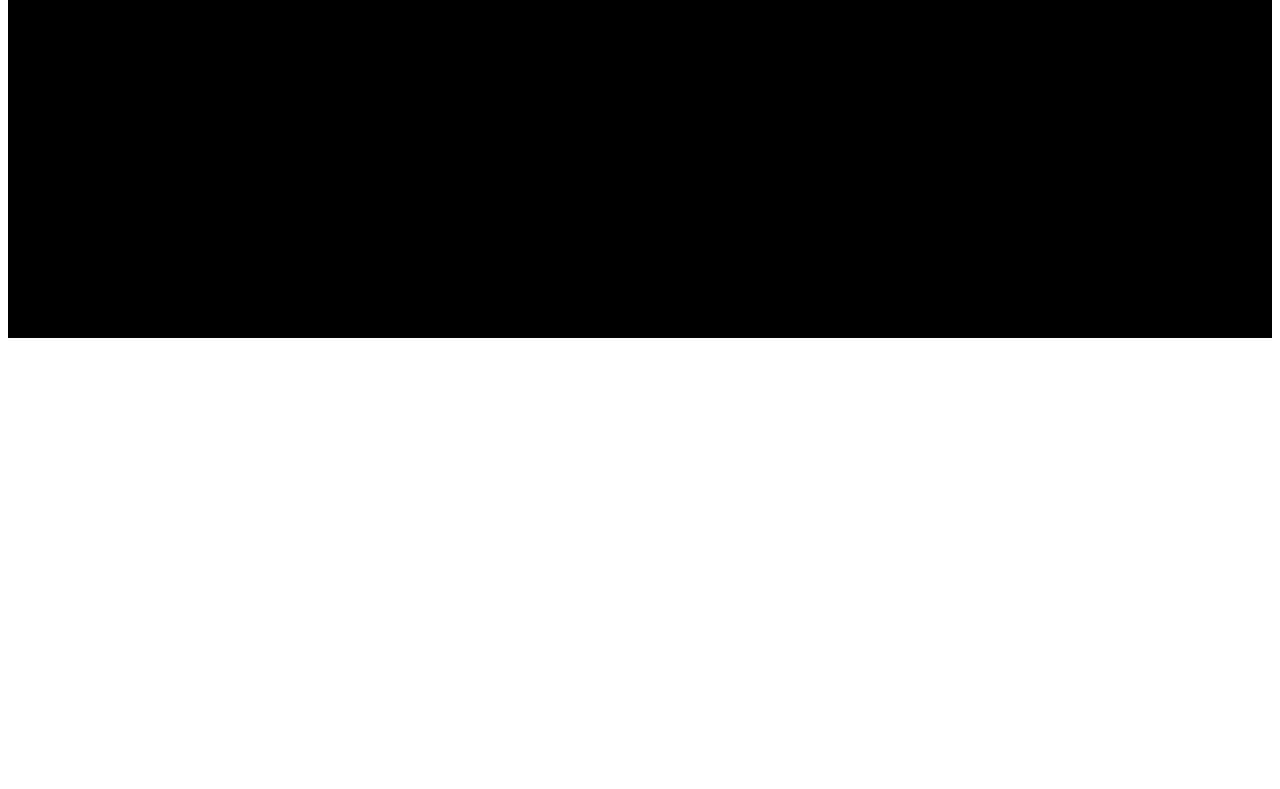
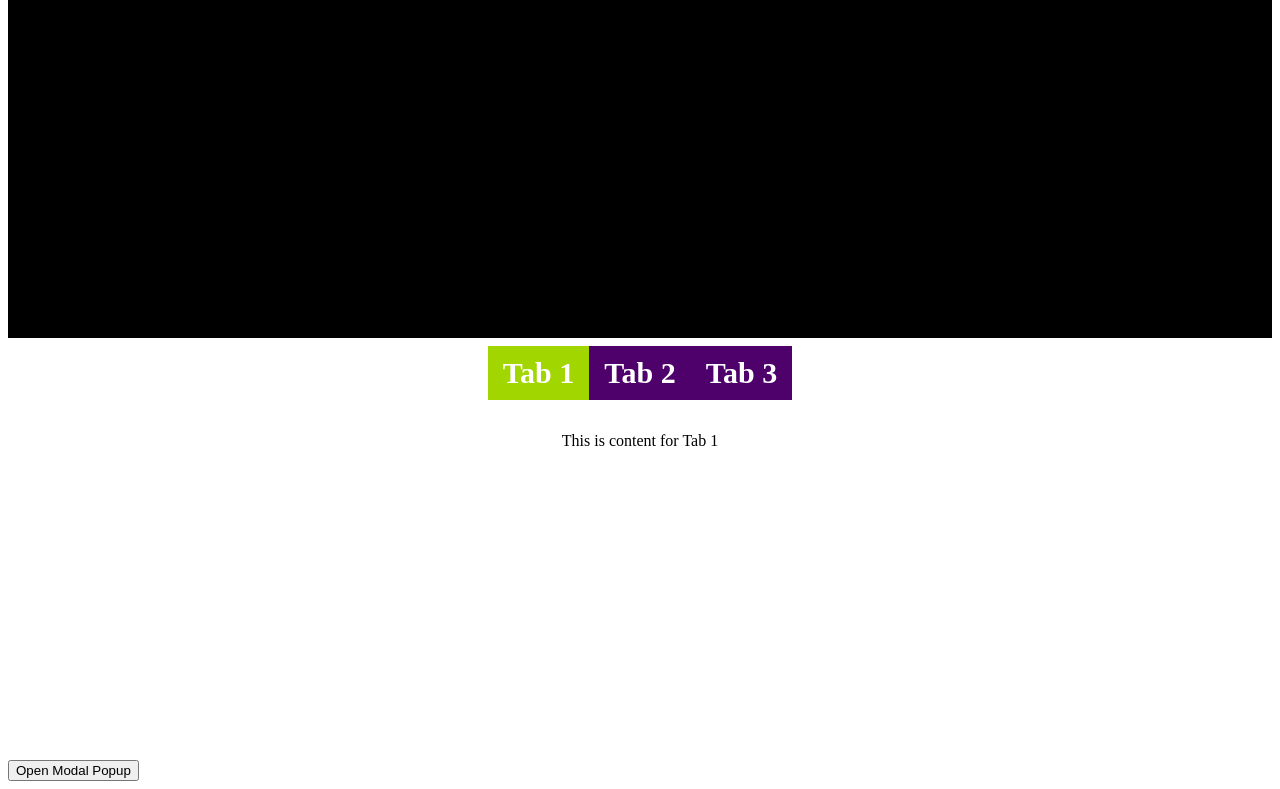
Before and after one commit to kameleo12/25projetreact, a React (Vite) app: page / in a window 1280 px wide. Shown: the part 2432-3221 px from the top of the page. Before the commit the page ends 2778 px from the top, so only its background shows below. Built offline with nearby package versions, Linux system fonts and the light colour scheme; no server answers.

Commit message:
j'ai perdu le compte j'en suis apres le pop-up

```diff
--- a/src/App.jsx
+++ b/src/App.jsx
@@ -6,6 +6,9 @@ import ImageSlider from './components/image-slider'
 import LoadMoreData from './components/loadmoredata'
 import QRCodeGenerator from './components/qrcode'
 import LightDarkMode from './components/themeswitch'
+import Tabs from './components/tabs/tabs'
+import TabTest from './components/tabs/tab-test'
+import ModalTest from './components/custommodelpopup/modal-test'
 
 
 
@@ -22,6 +25,8 @@ function App() {
       <LoadMoreData />
       <QRCodeGenerator />
       <LightDarkMode />
+      <TabTest />
+      <ModalTest />
     </>
   )
 }
--- /dev/null
+++ b/src/components/custommodelpopup/modal-test.jsx
@@ -0,0 +1,20 @@
+import { useState } from "react"
+import Modal from "./modal"
+
+export default function ModalTest(){
+    const [showModal, setShowmodal] = useState(false)
+
+    function handleToggleModal(){
+        setShowmodal(!showModal)
+    }
+    function onClose(){
+        setShowmodal(false)
+    }
+
+    return <div>
+        <button onClick={handleToggleModal}>Open Modal Popup</button>
+        {
+            showModal && <Modal onClose={onClose}/>
+        }
+    </div>
+}
--- /dev/null
+++ b/src/components/custommodelpopup/modal.css
@@ -0,0 +1,41 @@
+.modal{
+    position: fixed;
+    z-index: 1;
+    padding-top: 150px;
+    top: 0;
+    width: 100%;
+    height: 100%;
+    overflow: auto;
+    background-color: black;
+}
+
+
+.content-modal{
+    position: relative;
+    background-color: white;
+    padding: 0;
+    width: 80%;
+    border: 1px solid red;
+    text-align: center;
+    animation-name: animateModal;
+    animation-duration: 0.5s;
+    margin: 0px auto;
+}
+
+.close-modal-icon{
+    cursor: pointer;
+    font-size: 40px;
+    float: right;
+    font-weight: bold;
+}
+
+@keyframes animateModal{
+    from {
+        top: -200px;
+        opacity: 0;
+    }
+    to {
+        top: 0;
+        opacity: 1;
+    }
+}
--- /dev/null
+++ b/src/components/custommodelpopup/modal.jsx
@@ -0,0 +1,23 @@
+import "./modal.css"
+
+export default function Modal({id,header,body,footer, onClose}){
+
+    return <div id={id ||"Modal"} className="modal">
+        <div className="content-modal">
+            <div className="header">
+                <span className="close-modal-icon" onClick={onClose}>&times;</span>
+                <h2>{header ? header : 'Header'}</h2>
+            </div>
+            <div className="body">
+                {body ? body : <div>
+                <p>This is our modal body</p>
+            </div>}</div>
+            <div className="footer">
+                {
+                    footer ? footer : <div><p>This is the footer</p></div>
+                }
+            </div>
+        </div>
+
+    </div>
+}
--- /dev/null
+++ b/src/components/tabs/styles.css
@@ -0,0 +1,43 @@
+.wrapper-tab {
+    padding: 8px;
+}
+
+.heading-tab{
+    display: flex;
+    justify-content: center;
+    margin-bottom: 12px;
+}
+
+.content-tab {
+  max-width: 600px;    /* ou la largeur souhaitée */
+  margin: 0 auto;      /* top/bottom = 0, left/right = auto */
+  /* facultatif : centrer le texte à l’intérieur */
+  text-align: center;
+}
+
+.tab-item{
+    display: inline-flex;
+    font-size: 30px;
+    font-weight: bold;
+    text-align: center;
+    padding: 10px 15px;
+    cursor: pointer;
+    border: none;
+    color: #fff;
+    background: #4e016a;
+
+}
+
+.tab-item.active{
+    border-color: black;
+    background-color: #a1d600;
+    color: white;
+}
+
+
+.content-tab{
+    padding: 20px 10px;
+    height: 300px;
+    overflow: auto;
+    background-color: #fff;
+}
--- /dev/null
+++ b/src/components/tabs/tab-test.jsx
@@ -0,0 +1,30 @@
+import Tabs from "./tabs"
+
+
+
+function RandomComponent(){
+    return <h1>Some random Content</h1>
+}
+
+export default function TabTest(){
+    const tabs = [
+        {
+            label : 'Tab 1',
+            content : <div>This is content for Tab 1</div>
+        },
+        {
+            label : 'Tab 2',
+            content : <div>This is content for Tab 2</div>
+        },
+        {
+            label : 'Tab 3',
+            content : <RandomComponent/>
+        },
+    ]
+
+    function handleChange(currentTabIndex){
+
+    }
+
+    return <Tabs  tabsContent={tabs} OnChange={handleChange}/>
+}
--- /dev/null
+++ b/src/components/tabs/tabs.jsx
@@ -0,0 +1,26 @@
+import { useState } from "react"
+import "./styles.css"
+
+
+export default function Tabs({tabsContent, onChange}){
+
+    const [currentTabIndex, setCurrentTabIndex] = useState(0)
+
+    function handleOnClick(getCurrentIndex){
+        setCurrentTabIndex(getCurrentIndex)
+        onChange(getCurrentIndex)
+    }
+
+    return <div className="wrapper-tab">
+        <div className="heading-tab">
+            {
+                tabsContent.map((tabItem, index)=> <div className={`tab-item ${currentTabIndex === index ? "active" : ""}`} onClick={()=> handleOnClick(index)} key={tabItem.label}>
+                    <span className="label">{tabItem.label}</span>
+                </div> )
+            }
+        </div>
+        <div className="content-tab">
+                {tabsContent[currentTabIndex] && tabsContent[currentTabIndex].content}
+        </div>
+    </div>
+}
```
